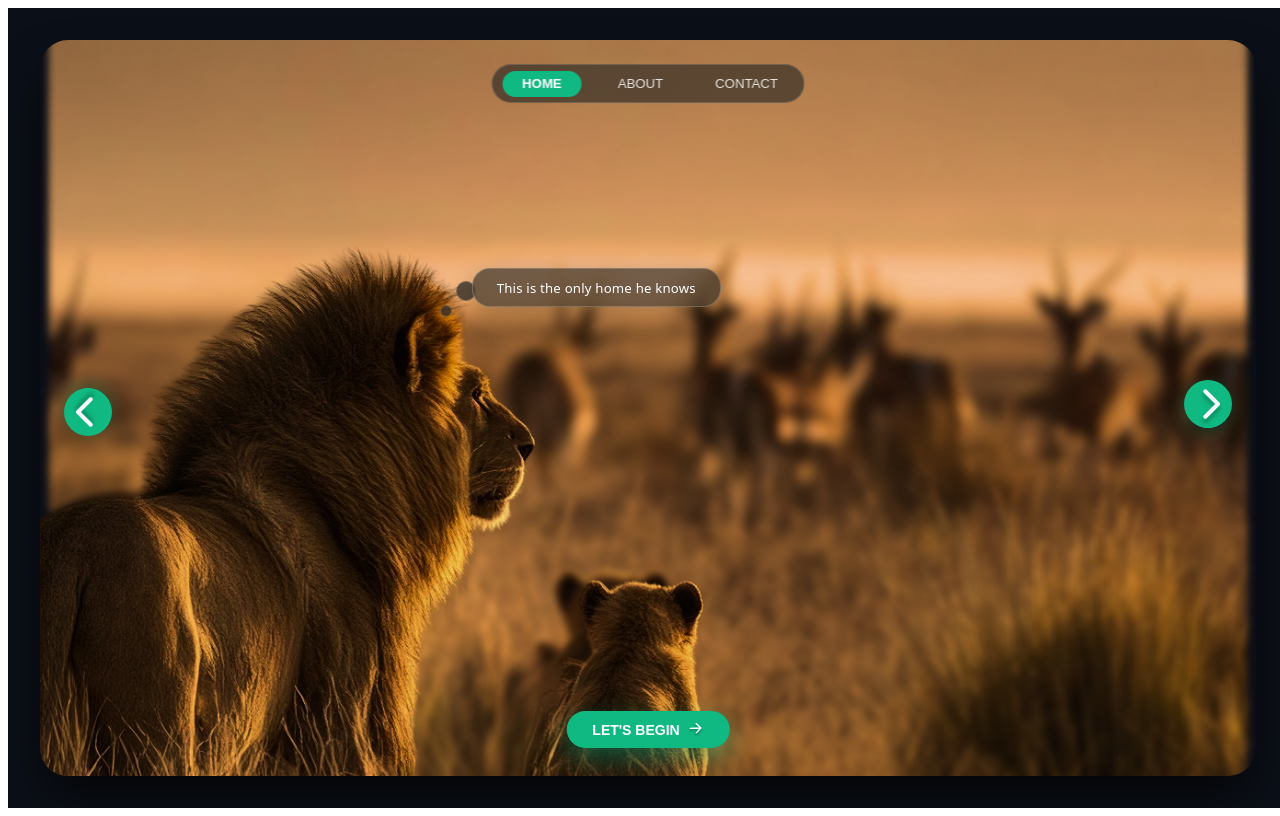
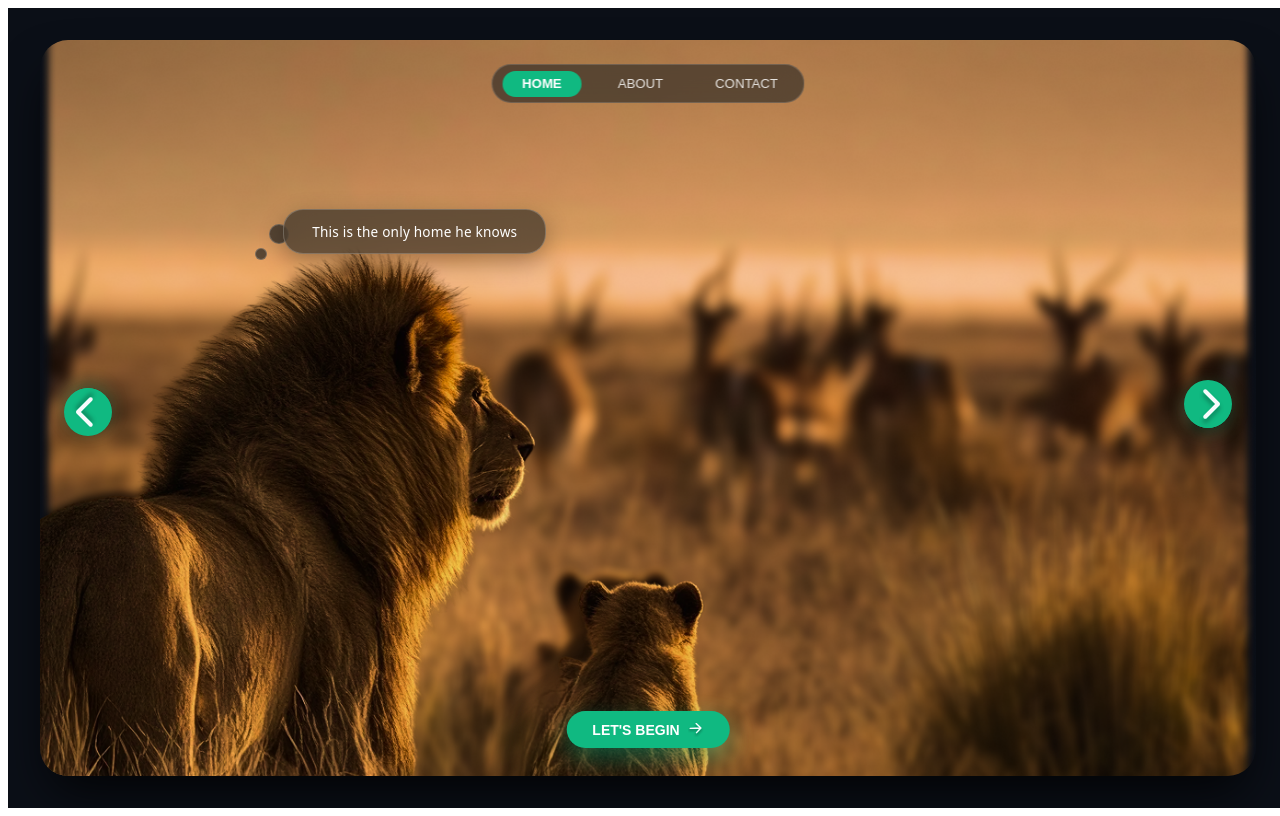
Before and after one commit to ginishaudania8-blip/Vaanya, a React (Vite) app: page / in a window 1280 px wide. Built offline with nearby package versions, Linux system fonts and the light colour scheme; no server answers.

Commit message:
Updated home page ui and styling

```diff
--- a/src/components/home/Hero1.jsx
+++ b/src/components/home/Hero1.jsx
@@ -12,10 +12,10 @@ export default function Hero1() {
       <img src={lioncutout} alt="Lion Cutout" className={styles.cutoutImage} />
 
       <motion.div
-        className={styles.thoughtGroupLion}
-        initial={{ opacity: 0, scale: 0.95 }}
-        animate={{ opacity: 1, scale: 1 }}
-        transition={{ duration: 0.35 }}
+        className={`${styles.thoughtGroup} ${styles.thoughtLion}`}
+        initial={{ opacity: 0, y: 8 }}
+        animate={{ opacity: 1, y: 0 }}
+        transition={{ duration: 0.3 }}
       >
         <span className={styles.dotSmall} />
         <span className={styles.dotLarge} />
--- a/src/components/home/Hero2.jsx
+++ b/src/components/home/Hero2.jsx
@@ -4,8 +4,6 @@ import styles from './home.module.css';
 
 import rhinobg from '../../assets/rhinobg.png';
 import rhinocutout from '../../assets/rhinocutout.png';
-import thoughtDot1 from '../../assets/icon-thughtdot.svg';
-import thoughtDot2 from '../../assets/icon-thoughtdot2.svg';
 
 export default function Hero2() {
   return (
@@ -14,16 +12,13 @@ export default function Hero2() {
       <img src={rhinocutout} alt="Rhino Cutout" className={styles.cutoutImage} />
 
       <motion.div
-        className={styles.thoughtGroupRhino}
-        initial={{ opacity: 0, scale: 0.9, y: 10 }}
-        animate={{ opacity: 1, scale: 1, y: 0 }}
-        transition={{ duration: 0.5, delay: 0.2 }}
+        className={`${styles.thoughtGroup} ${styles.thoughtRhino}`}
+        initial={{ opacity: 0, y: 8 }}
+        animate={{ opacity: 1, y: 0 }}
+        transition={{ duration: 0.3 }}
       >
-        <div className={styles.dotTrail}>
-          <img src={thoughtDot1} alt="" className={styles.dotSmall} />
-          <img src={thoughtDot1} alt="" className={styles.dotMedium} />
-          <img src={thoughtDot2} alt="" className={styles.dotLarge} />
-        </div>
+        <span className={styles.dotSmall} />
+        <span className={styles.dotLarge} />
         <div className={styles.thoughtBox}>
           We used to roam further than this
         </div>
--- a/src/components/home/Hero3.jsx
+++ b/src/components/home/Hero3.jsx
@@ -4,8 +4,6 @@ import styles from './home.module.css';
 
 import elephantbg from '../../assets/elephantbg.png';
 import elephantcutout from '../../assets/elephantcutout.png';
-import thoughtDot1 from '../../assets/icon-thughtdot.svg';
-import thoughtDot2 from '../../assets/icon-thoughtdot2.svg';
 
 export default function Hero3() {
   return (
@@ -14,19 +12,16 @@ export default function Hero3() {
       <img src={elephantcutout} alt="Elephant Cutout" className={styles.cutoutImage} />
 
       <motion.div
-        className={styles.thoughtGroupElephant}
-        initial={{ opacity: 0, scale: 0.9, y: 10 }}
-        animate={{ opacity: 1, scale: 1, y: 0 }}
-        transition={{ duration: 0.5, delay: 0.2 }}
+        className={`${styles.thoughtGroup} ${styles.thoughtElephant}`}
+        initial={{ opacity: 0, y: 8 }}
+        animate={{ opacity: 1, y: 0 }}
+        transition={{ duration: 0.3 }}
       >
-        <div className={styles.dotTrailReverse}>
-          <div className={styles.thoughtBox}>
-            We remember when this land was ours
-          </div>
-          <img src={thoughtDot2} alt="" className={styles.dotLarge} />
-          <img src={thoughtDot1} alt="" className={styles.dotMedium} />
-          <img src={thoughtDot1} alt="" className={styles.dotSmall} />
+        <div className={styles.thoughtBox}>
+          We remember when this land was ours
         </div>
+        <span className={styles.dotLargeRight} />
+        <span className={styles.dotSmallRight} />
       </motion.div>
     </div>
   );
--- a/src/components/home/Hero4.jsx
+++ b/src/components/home/Hero4.jsx
@@ -4,8 +4,6 @@ import styles from './home.module.css';
 
 import deerbg from '../../assets/deerbg.png';
 import deercutout from '../../assets/deercutout.png';
-import thoughtDot1 from '../../assets/icon-thughtdot.svg';
-import thoughtDot2 from '../../assets/icon-thoughtdot2.svg';
 
 export default function Hero4() {
   return (
@@ -14,16 +12,13 @@ export default function Hero4() {
       <img src={deercutout} alt="Deer Cutout" className={styles.cutoutImage} />
 
       <motion.div
-        className={styles.thoughtGroupDeer}
-        initial={{ opacity: 0, scale: 0.9, y: 10 }}
-        animate={{ opacity: 1, scale: 1, y: 0 }}
-        transition={{ duration: 0.5, delay: 0.2 }}
+        className={`${styles.thoughtGroup} ${styles.thoughtDeer}`}
+        initial={{ opacity: 0, y: 8 }}
+        animate={{ opacity: 1, y: 0 }}
+        transition={{ duration: 0.3 }}
       >
-        <div className={styles.dotTrail}>
-          <img src={thoughtDot1} alt="" className={styles.dotSmall} />
-          <img src={thoughtDot1} alt="" className={styles.dotMedium} />
-          <img src={thoughtDot2} alt="" className={styles.dotLarge} />
-        </div>
+        <span className={styles.dotSmall} />
+        <span className={styles.dotLarge} />
         <div className={styles.thoughtBox}>
           We stay still. It's the only defense we have
         </div>
--- a/src/components/home/Home.module.css
+++ b/src/components/home/Home.module.css
@@ -1,5 +1,5 @@
 /* ==========================================
-   Full Page Outer Frame Setup
+   Full Canvas & Outer Frame (1440px Reference)
    ========================================== */
    .homeWrapper {
     width: 100vw;
@@ -142,22 +142,48 @@
   }
 
   /* ==========================================
-     Thought Bubble (Figma Coordinates Match)
+     Thought Bubble Containers (Per-Animal Custom Offsets)
      ========================================== */
-  .thoughtGroupLion {
+  .thoughtGroup {
     position: absolute;
-    top: 31%;
-    left: 35.5%;
     z-index: 10;
     display: flex;
     align-items: flex-end;
+    width: auto !important;
+    max-width: fit-content;
   }
 
-  /* Smallest dot closest to lion's ear */
+  /* Slide 1: Lion */
+  .thoughtLion {
+    top: 23%;
+    left: 20%;
+  }
+
+  /* Slide 2: Rhino */
+  .thoughtRhino {
+    top: 22%;
+    left: 68%;
+  }
+
+  /* Slide 3: Elephant */
+  .thoughtElephant {
+    top: 36%;
+    left: 8%;
+  }
+
+  /* Slide 4: Deer */
+  .thoughtDeer {
+    top: 39%;
+    left: 50%;
+  }
+
+  /* ==========================================
+     Left-Trailing Dots (Lion, Rhino, Deer)
+     ========================================== */
   .dotSmall {
     position: absolute;
-    left: -32px;
-    bottom: -10px;
+    left: -28px;
+    bottom: -6px;
     width: 10px;
     height: 10px;
     border-radius: 50%;
@@ -166,11 +192,10 @@
     backdrop-filter: blur(8px);
   }
 
-  /* Medium dot leading up to the text container */
   .dotLarge {
     position: absolute;
-    left: -16px;
-    bottom: 6px;
+    left: -14px;
+    bottom: 10px;
     width: 18px;
     height: 18px;
     border-radius: 50%;
@@ -179,19 +204,68 @@
     backdrop-filter: blur(8px);
   }
 
-  /* Main glassmorphism text container */
+  /* Special dot tweak for Deer antlers alignment */
+  .thoughtDeer .dotSmall {
+    left: -28px;
+    bottom: -10px;
+  }
+
+  .thoughtDeer .dotLarge {
+    left: -14px;
+    bottom: 6px;
+  }
+
+  /* ==========================================
+     Right-Trailing Dots (Elephant)
+     ========================================== */
+  .dotLargeRight {
+    position: absolute;
+    right: -14px;
+    bottom: 8px;
+    width: 18px;
+    height: 18px;
+    border-radius: 50%;
+    background: rgba(45, 42, 38, 0.75);
+    border: 1px solid rgba(255, 255, 255, 0.2);
+    backdrop-filter: blur(8px);
+  }
+
+  .dotSmallRight {
+    position: absolute;
+    right: -28px;
+    bottom: -8px;
+    width: 10px;
+    height: 10px;
+    border-radius: 50%;
+    background: rgba(45, 42, 38, 0.75);
+    border: 1px solid rgba(255, 255, 255, 0.2);
+    backdrop-filter: blur(8px);
+  }
+
+  /* ==========================================
+     Main Thought Pill Box
+     ========================================== */
   .thoughtBox {
     background: rgba(45, 42, 38, 0.65);
     border: 1px solid rgba(255, 255, 255, 0.2);
-    border-radius: 18px;
-    padding: 0.6rem 1.5rem;
+    border-radius: 20px;
+    padding: 0.75rem 1.75rem;
     backdrop-filter: blur(14px);
     color: #ffffff;
-    font-size: 0.825rem;
+    font-size: 0.85rem;
     font-weight: 500;
     letter-spacing: 0.2px;
     box-shadow: 0 8px 24px rgba(0, 0, 0, 0.3);
     white-space: nowrap;
+    width: auto;
+    display: inline-block;
+  }
+
+  .thoughtDeer .thoughtBox {
+    white-space: normal;
+    max-width: 260px;
+    text-align: center;
+    line-height: 1.35;
   }
 
   /* ==========================================
--- a/src/index.css
+++ b/src/index.css
@@ -7,8 +7,8 @@
 }
 
 html, body, #root {
-  width: 100%;
-  height: 100%;
+  width: 100vw;
+  height: 100vh;
   margin: 0;
   padding: 0;
   overflow: hidden !important;
@@ -21,7 +21,7 @@ html, body, #root {
   height: 0 !important;
 }
 
-html {
+* {
   scrollbar-width: none !important;
 }
 
```
